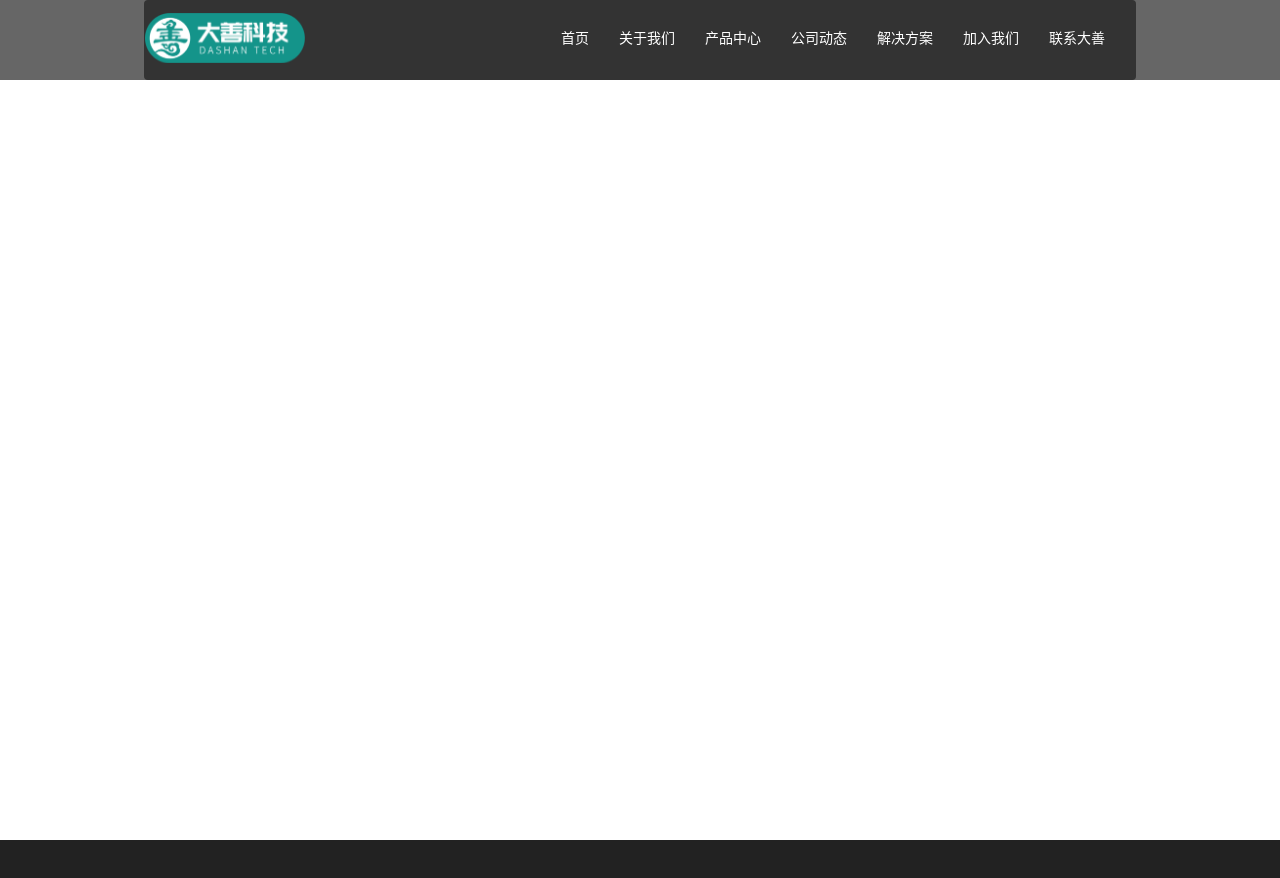
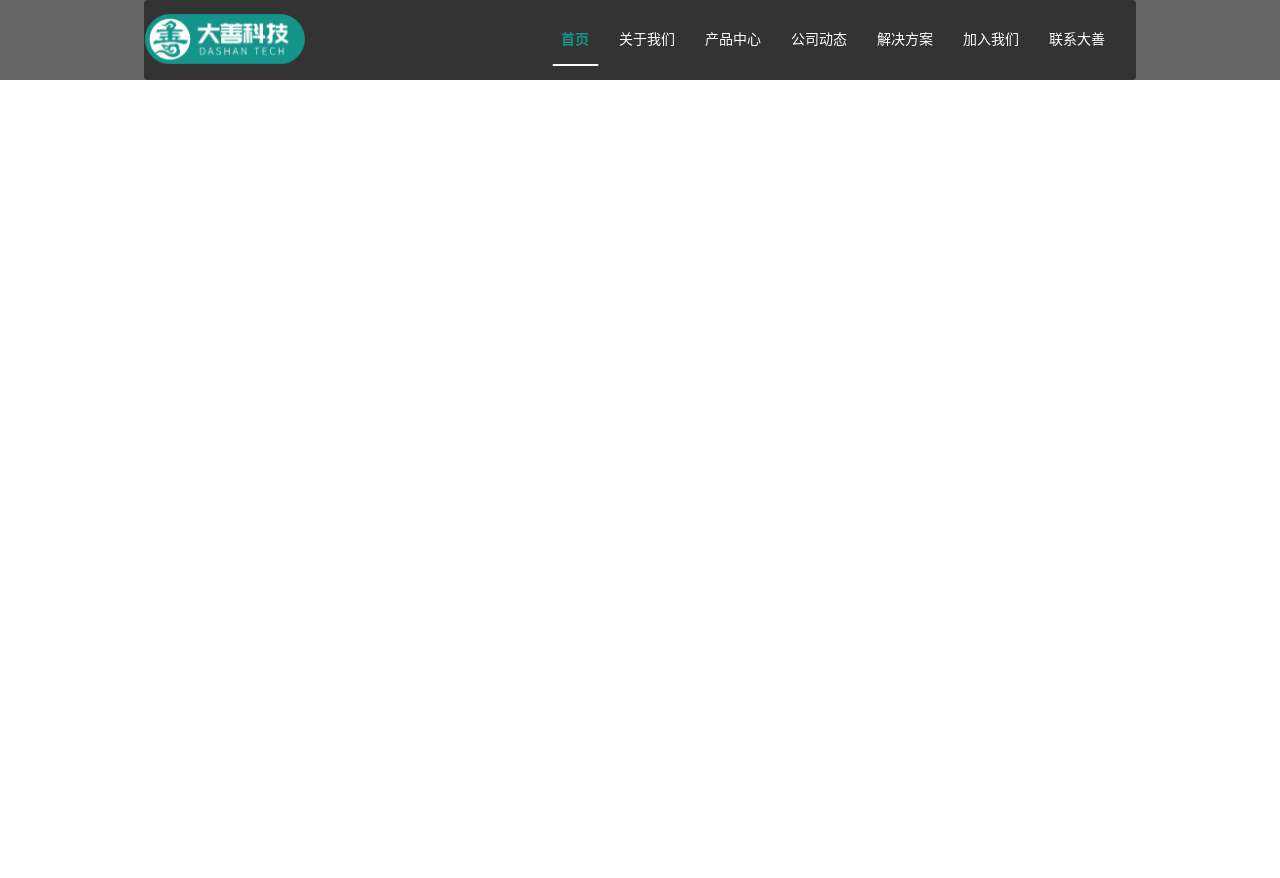
Before and after one commit to Jinkazuy/dashantech, a Vue app: page / in a window 1280 px wide. Shown: the top 878 px of the page. Before the commit the page ends 840 px from the top, so only its background shows below. Built offline with nearby package versions, Linux system fonts and the light colour scheme.

Commit message:
19.09.15

```diff
--- a/src/App.vue
+++ b/src/App.vue
@@ -1,45 +1,65 @@
 <template>
   <div id="app">
     <!--引入nav-bar组件-->
-    <navBar></navBar>
-    <br>
-    <br>
-    <br>
-    <br>
-    <br>
-    <br>
-    <br>
-    <br>
-    <br>
-    <br>
-    <br>
-    <br>
-    <br>
-    <br>
-    <br>
-    <br>
-    <br>
-    <br>
-    <br>
-    <br>
-    <br>
-    <br>
-    <br>
-    <br>
-    <br>
-    <br>
-    <br>
-    <br>
-    <br>
-    <br>
-    <br>
-    <br>
-    <br>
-    <br>
-    <br>
-    <br>
-    <br>
-    <br>
+    <!--根据当前router-view传过来的参数，然后传导航栏组件，从而渲染当前已经激活的link的css样式-->
+    <navBar :linkActive="'home'"></navBar>
+    <br />
+    <br />
+    <br />
+    <br />
+    <br />
+    <br />
+    <br />
+    <br />
+    <br />
+    <br />
+    <br />
+    <br />
+    <br />
+    <br />
+    <br />
+    <br />
+    <br />
+    <br />
+    <br />
+    <br />
+    <br />
+    <br />
+    <br />
+    <br />
+    <br />
+    <br />
+    <br />
+    <br />
+    <br />
+    <br />
+    <br />
+    <br />
+    <br />
+    <br />
+    <br />
+    <br />
+    <br />
+    <br />
+    <br />
+    <br />
+    <br />
+    <br />
+    <br />
+    <br />
+    <br />
+    <br />
+    <br />
+    <br />
+    <br />
+    <br />
+    <br />
+    <br />
+    <br />
+    <br />
+    <br />
+    <br />
+    <br />
   </div>
 </template>
 <script>
@@ -57,5 +77,6 @@ export default {
 @import "../src/common/css/index.styl"
   #app {
     width: 100%;
+    padding-top: 80px;
   }
 </style>
--- a/src/components/nav-bar/nav-bar.vue
+++ b/src/components/nav-bar/nav-bar.vue
@@ -1,5 +1,6 @@
 <template>
   <div class="navbar-wrapper">
+    <!--从这里开始，使用bootstrap的结构-->
     <nav class="navbar navbar-default">
       <div class="container-fluid">
         <!--下拉折叠按钮-->
@@ -25,31 +26,31 @@
           <!--导航栏链接，右浮动-->
           <ul class="nav navbar-nav navbar-right">
             <li>
-              <a href="#">首页 </a>
+              <router-link to="/">首页</router-link>
+              <div class="border-line border-line-home"></div>
+            </li>
+            <li>
+              <router-link to="/dfd">关于我们</router-link>
               <div class="border-line"></div>
             </li>
             <li>
-              <a href="#">关于我们</a>
+              <router-link to="/dd">产品中心</router-link>
               <div class="border-line"></div>
             </li>
             <li>
-              <a href="#">产品中心</a>
+              <router-link to="/df">公司动态</router-link>
               <div class="border-line"></div>
             </li>
             <li>
-              <a href="#">公司动态</a>
+              <router-link to="/sd">解决方案</router-link>
               <div class="border-line"></div>
             </li>
             <li>
-              <a href="#">解决方案</a>
+              <router-link to="/ds">加入我们</router-link>
               <div class="border-line"></div>
             </li>
             <li>
-              <a href="#">加入我们</a>
-              <div class="border-line"></div>
-            </li>
-            <li>
-              <a href="#">联系大善</a>
+              <router-link to="/as">联系大善</router-link>
               <div class="border-line"></div>
             </li>
           </ul>
@@ -63,13 +64,15 @@
 
 <script>
 // 引入jQuery
-import $ from "jquery";
-// 测试jQuery
-$(function() {
-  alert("234");
-});
+// import $ from "jquery";
+// // 测试jQuery
+// $(function() {
+//   alert("234");
+// });
+
 export default {
   name: "nav-bar.vue",
+  props: ["linkActive"],
   method: {}
 };
 </script>
@@ -77,15 +80,14 @@ export default {
 <style scoped lang="stylus">
   /*重置bootstrap样式=======开始=============*/
   .navbar {
-    position: fixed;
     display: flex;
+    top: 0;
+    left: 50%;
     min-height: 80px;
     margin-bottom: 20px;
     border: 1px solid transparent;
     justify-content: space-between;
     align-items: center;
-    top: 0;
-    left: 50%;
     transform: translateX(-50%)
     background-color: #333;
   }
@@ -115,24 +117,34 @@ export default {
   .navbar-right {
     li {
       color: #ccc;
+      /*下划线*/
       .border-line{
-        width: 0;
-        height: 4px;
+        width:0;
+        height: 2px;
         background-color: #fff;
         border-radius: 2px;
-        transform: translateX(50%);
+        transform: translateX(44px);
         transition: all 0.4s;
       }
       a {
         color: #fff !important;
+        font-weight: 100;
+      }
+    }
+    li:first-of-type {
+      /*下划线-首页，因为字数少2个，所以下划线偏移量少*/
+      .border-line {
+        transform: translateX(30px);
       }
     }
     li:hover {
+      /*鼠标移入下划线*/
       .border-line{
-        width: 100%;
-        transform: translateX(0px);
+        width: 80%;
+        transform: translateX(14%);
       }
       a {
+        font-weight: 800;
         color: #14948a !important;
       }
     }
@@ -141,19 +153,12 @@ export default {
 
 /*导航栏最外层样式*/
 .navbar-wrapper{
+  position: fixed;
+  top: 0;
+  left: 0;
   width: 100%;
   background-color: #666;
   height: 80px;
-}
-#navbar{
-    display: flex;
-    justify-content: space-between;
-    align-items: center;
-    position: fixed;
-    top: 0;
-    left: 50%;
-    transform: translateX(-50%)
-    background-color: #333;
 }
 //超小屏幕
 @media (min-width: 200px) {
@@ -183,13 +188,26 @@ export default {
 .dslogo {
     width: 200px;
   }
-.nav-link {
-    height: 100%;
-    display: flex;
-    justify-content: center;
-    align-items: center;
-    li {
-        margin-left: 20px;
-    }
+
+/*导航栏当前页选中router样式*/
+/*下划线*/
+/* // 这里是 router-link 标签被激活，也就是访问哈希值匹配的时候，vue-router 会给这个link标签加上一些类名 */
+/* // 所以在这个类名就能设置按钮被激活时候设置高亮的样式，也就是类似APP里的Tabbar激活样式差不多 */
+/*文字*/
+.router-link-exact-active.router-link-active{
+  font-weight: 800;
+  color: #14948a !important;
+}
+/*下划线*/
+.router-link-exact-active.router-link-active+div{
+  width: 80%;
+  height: 2px;
+  background-color: #fff;
+  border-radius: 2px;
+  transform: translateX(14%);
+}
+/*因为首页少两个字，所以重置下划线偏移量*/
+.router-link-exact-active.router-link-active+div.border-line-home{
+  transform: translateX(14%);
 }
 </style>
--- a/src/views/Home.vue
+++ b/src/views/Home.vue
@@ -1,19 +1,10 @@
 <template>
-  <div class="home">
-    <navBar/>
-  </div>
+  <div class="home">home</div>
 </template>
 
 <script>
-import navBar from "@/components/nav-bar/nav-bar";
-
 export default {
-  name: "home",
-  components: {
-    navBar
-  }
+  name: "home"
 };
 </script>
-<style lang="stylus">
-/*@import "index.styl"*/
-</style>
+<style lang="stylus"></style>
```
Also changed, not shown: 1 other file (tests, documents, lock files or other folders).
